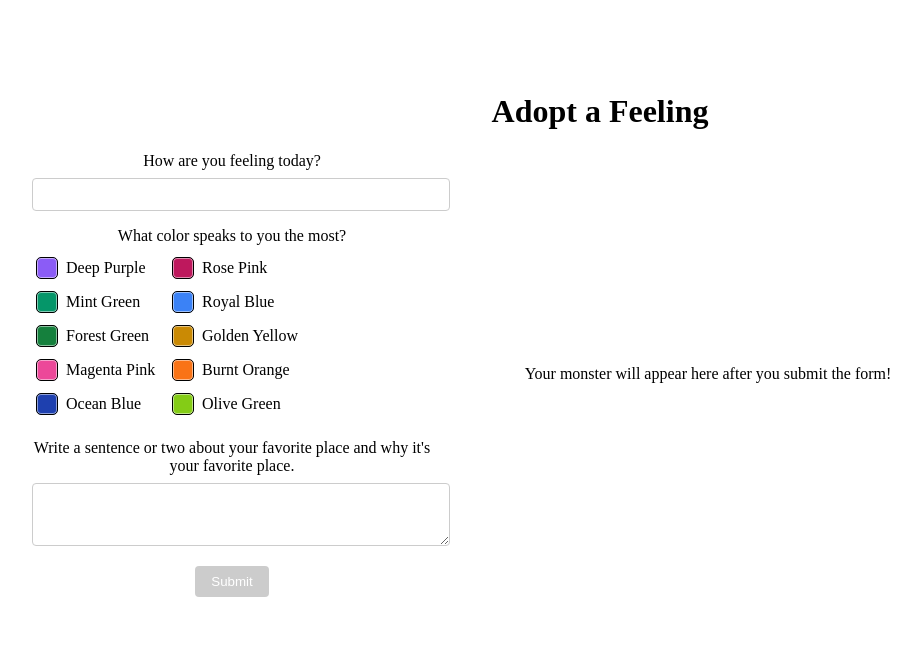
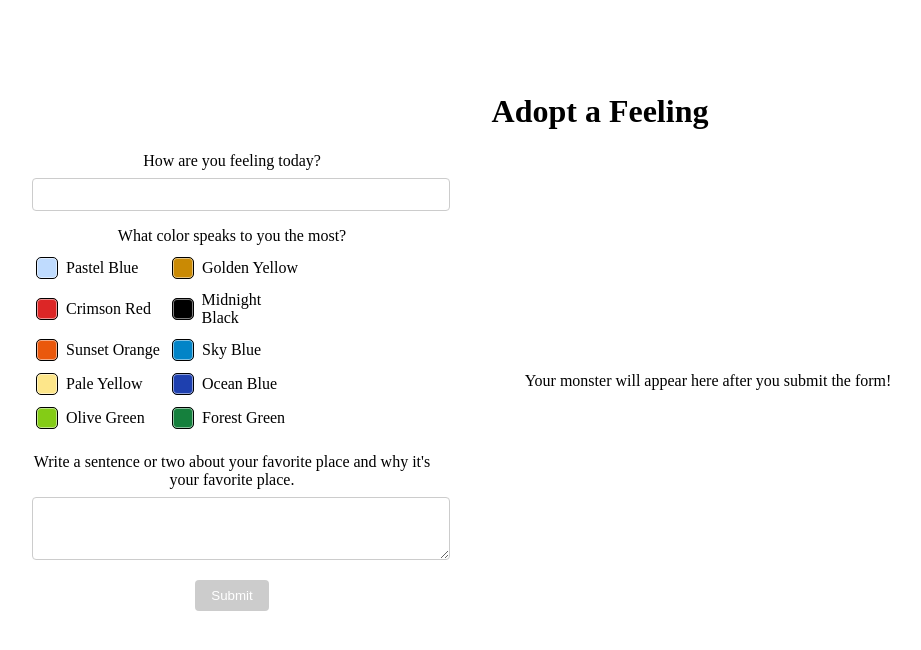
Before and after one commit to internette/ctrl-alt-live, a React (Vite) app in the folder adopt-a-feeling/: page / in a window 1280 px wide. Shown: the top 650 px of the page, without its empty margins (40-961 px from the left). Built offline with nearby package versions, Linux system fonts and the light colour scheme; no server answers.

Commit message:
Added colors

```diff
--- a/adopt-a-feeling/src/components/form/FeelingForm.tsx
+++ b/adopt-a-feeling/src/components/form/FeelingForm.tsx
@@ -49,23 +49,17 @@ const FeelingForm: React.FC<FeelingFormProps> = ({ setMonster }) => {
     { name: "Ocean Blue", hex: "#1e40af" },
     { name: "Sunset Orange", hex: "#ea580c" },
     { name: "Forest Green", hex: "#15803d" },
-    { name: "Rose Pink", hex: "#be185d" },
     { name: "Golden Yellow", hex: "#ca8a04" },
     { name: "Lavender Purple", hex: "#7c3aed" },
-    { name: "Coral Red", hex: "#dc2626" },
-    { name: "Mint Green", hex: "#059669" },
     { name: "Sky Blue", hex: "#0284c7" },
-    { name: "Warm Peach", hex: "#ea580c" },
-    { name: "Deep Purple", hex: "#8b5cf6" },
     { name: "Emerald Green", hex: "#06b6d4" },
     { name: "Crimson Red", hex: "#dc2626" },
-    { name: "Amber Gold", hex: "#f59e0b" },
-    { name: "Indigo Blue", hex: "#6366f1" },
-    { name: "Teal Blue", hex: "#14b8a6" },
-    { name: "Magenta Pink", hex: "#ec4899" },
     { name: "Olive Green", hex: "#84cc16" },
-    { name: "Royal Blue", hex: "#3b82f6" },
-    { name: "Burnt Orange", hex: "#f97316" }
+    { name: "Hot Pink", hex: "#ff69b4" },
+    { name: "Pale Yellow", hex: "#fde68a" },
+    { name: "Pastel Blue", hex: "#bfdbfe" },
+    { name: "Midnight Black", hex: "#000000" },
+    { name: "Pure White", hex: "#ffffff" }
   ];
 
   // Generate 10 random colors on component mount
```
